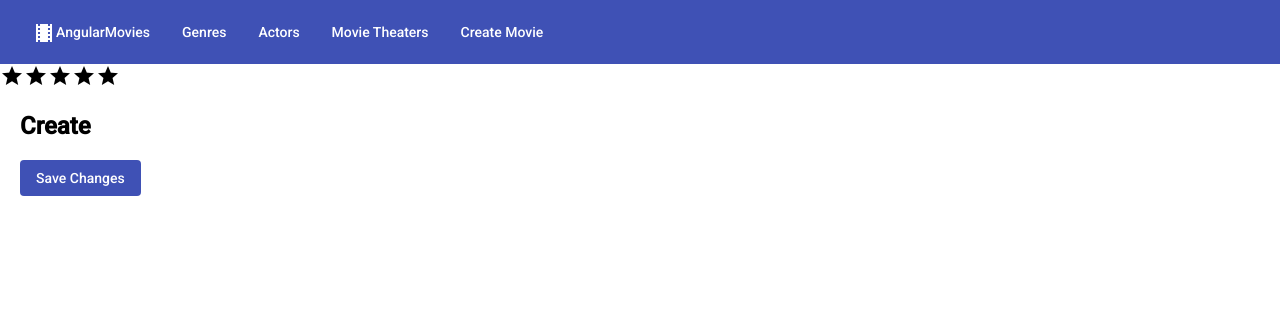
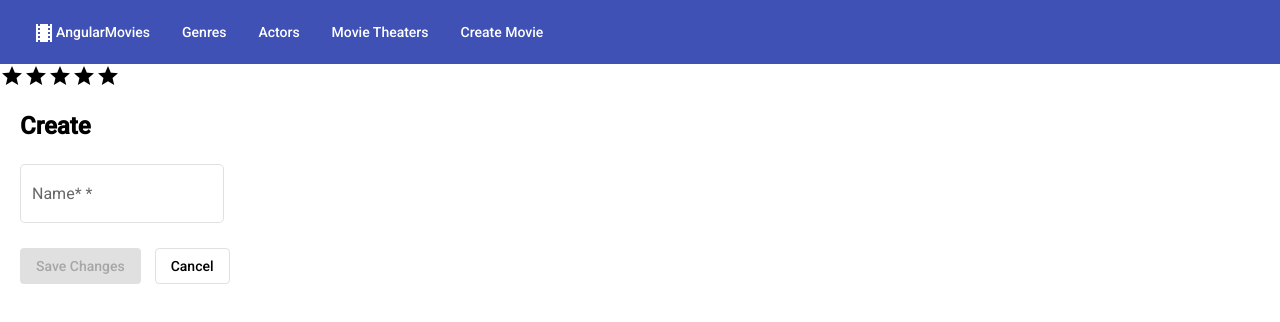
Before and after one commit to GeorgeIlincuta/MoviesAngularWebApp, an Angular app: page /genres/create in a window 1280 px wide. Shown: the top 322 px of the page. Built offline with nearby package versions, Linux system fonts and the light colour scheme.

Commit message:
added field for genre component with validations

```diff
--- a/src/app/app.module.ts
+++ b/src/app/app.module.ts
@@ -6,6 +6,7 @@ import { AppComponent } from './app.component';
 import { MoviesListComponent } from './movies/movies-list/movies-list.component';
 import { GenericListComponent } from './utilities/generic-list/generic-list.component';
 import { BrowserAnimationsModule } from '@angular/platform-browser/animations';
+import {ReactiveFormsModule} from '@angular/forms';
 
 import { MaterialModule } from './material/material.module';
 import { MenuComponent } from './menu/menu.component';
@@ -47,7 +48,8 @@ import { EditMovieComponent } from './movies/edit-movie/edit-movie.component';
     BrowserModule,
     AppRoutingModule,
     BrowserAnimationsModule,
-    MaterialModule
+    MaterialModule,
+    ReactiveFormsModule
   ],
   providers: [],
   bootstrap: [AppComponent]
--- a/src/app/genres/create-genre/create-genre.component.css
+++ b/src/app/genres/create-genre/create-genre.component.css
@@ -0,0 +1,3 @@
+button {
+    margin-right: 1em;
+}
--- a/src/app/genres/create-genre/create-genre.component.html
+++ b/src/app/genres/create-genre/create-genre.component.html
@@ -1,3 +1,13 @@
 <h2>Create</h2>
 
-<button mat-flat-button color="primary" type="button" (click)="saveChanges()">Save Changes</button>
+<form (submit)="saveChanges()" [formGroup]="form">
+    <mat-form-field appearance="outline">
+        <mat-label>Name*</mat-label>
+        <input formControlName="name" matInput />
+        <mat-error *ngIf="form.invalid">{{getErrorMessageFieldName()}}</mat-error>
+    </mat-form-field>
+    <div>
+        <button mat-flat-button color="primary" [disabled]="form.invalid">Save Changes</button>
+        <a mat-stroked-button routerLink="/genres">Cancel</a>
+    </div>
+</form>
--- a/src/app/genres/create-genre/create-genre.component.ts
+++ b/src/app/genres/create-genre/create-genre.component.ts
@@ -1,4 +1,5 @@
 import { Component, OnInit } from '@angular/core';
+import { FormBuilder, FormGroup, Validators } from '@angular/forms';
 import { Router } from '@angular/router';
 
 @Component({
@@ -8,9 +9,16 @@ import { Router } from '@angular/router';
 })
 export class CreateGenreComponent implements OnInit {
 
-  constructor(private router: Router) { }
+  constructor(private router: Router, private formBuilder: FormBuilder) { }
+
+  form: FormGroup;
 
   ngOnInit(): void {
+    this.form = this.formBuilder.group({
+      name: ['', {
+        validators: [Validators.required, Validators.minLength(3)]
+      }]
+    })
   }
 
   saveChanges() {
@@ -19,4 +27,18 @@ export class CreateGenreComponent implements OnInit {
     this.router.navigate(['/genres']);
   }
 
+  getErrorMessageFieldName() {
+    const field = this.form.get('name');
+
+    if (field.hasError('required')) {
+      return 'The name field is required';
+    }
+
+    if (field.hasError('minlength')) {
+      return 'The minimum length is 3';
+    }
+
+    return '';
+  }
+
 }
--- a/src/app/material/material.module.ts
+++ b/src/app/material/material.module.ts
@@ -4,13 +4,17 @@ import { CommonModule } from '@angular/common';
 import {MatToolbarModule} from '@angular/material/toolbar';
 import {MatButtonModule} from '@angular/material/button';
 import {MatIconModule} from '@angular/material/icon';
+import {MatFormFieldModule} from '@angular/material/form-field';
+import {MatInputModule} from '@angular/material/input';
 
 @NgModule({
   declarations: [],
   exports: [
     MatToolbarModule,
     MatButtonModule,
-    MatIconModule
+    MatIconModule,
+    MatFormFieldModule,
+    MatInputModule
   ],
   imports: [
     CommonModule
```
Also changed, not shown: tsconfig.json (+7 -7 lines).
